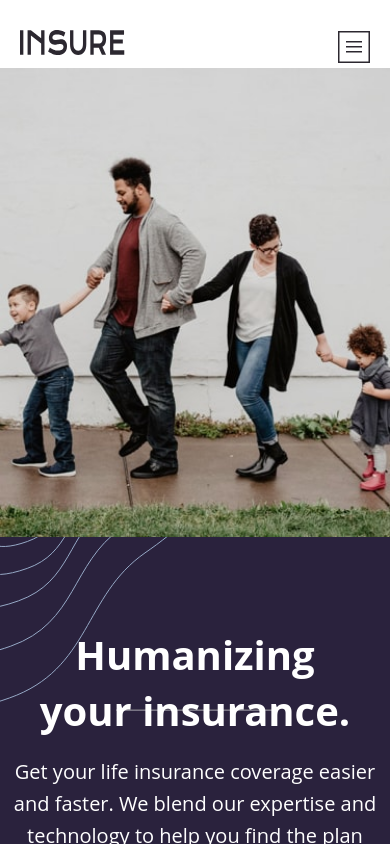
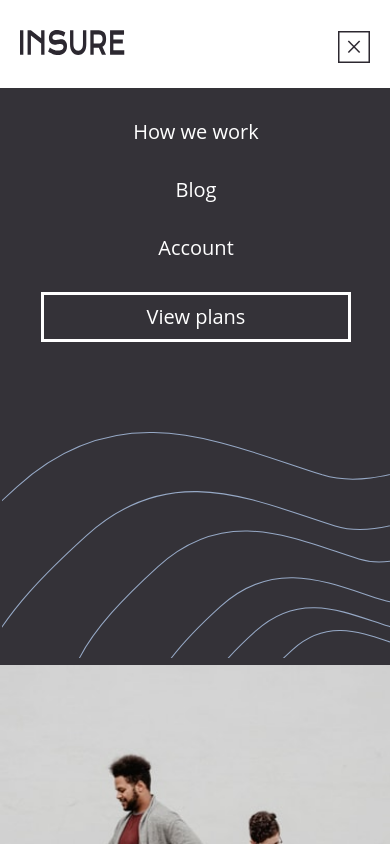
Before and after one commit to ZaynMuhammad/insure_landing_page, a website: page index.html in a window 390 px wide. Both pictures are taken after a click on the button 361 px from the left and 49 px from the top of the page. Shown: the top 844 px of the page. Drawn offline with Linux system fonts and the light colour scheme.

Commit message:
Added image as a list item to fit html guidelines, fixed javascript import issue, fixed view-button breaking at desktop breakpoints

```diff
--- a/index.html
+++ b/index.html
@@ -19,14 +19,14 @@
 
   <header class="header-nav">
     <nav class="nav container header-font">
-      <img class="company-logo" src="images/logo.svg" alt="company logo" />
+      <img class="company-logo" onclick="test()" src="images/logo.svg" alt="company logo" />
       <button class="dropbtn" onclick="toggleDropdown()"><img class="nav-icon" src="images/icon-hamburger.svg" alt="hamburger icon"/></button>
       <ul id="nav-list" class="show-list header-content">
         <li><a href="#">How we work</a></li>
         <li><a href="#">Blog</a></li>
         <li><a href="#">Account</a></li>
         <li><a id="view-plans-nav-desktop" class="view-plans-nav" href="#">View plans</a></li>
-        <img class="nav-background" src="images/bg-pattern-mobile-nav.svg" alt="nav pattern" />
+        <li><img class="nav-background" src="images/bg-pattern-mobile-nav.svg" alt="nav pattern" /></li>
       </ul>
     </nav>
   </header>
@@ -170,6 +170,7 @@
       Coded by <a href="github.com/zaynmuhammad">Zayn Muhammad</a>.
     </div>
   </footer
-  <script src="javascript/main.js"></script>
+  <script type="text/javascript" src="javascript/main.js"></script>
+  <script type="text/javascript" src="javascript/main.js"></script>
 </body>
 </html>
--- a/sass-boilerplate/stylesheets/layout/_header.scss
+++ b/sass-boilerplate/stylesheets/layout/_header.scss
@@ -44,6 +44,10 @@ header {
             }
         }
     }
+
+    li:last-child {
+        margin-bottom: 0;
+    }
 }
 
 .show-list {
@@ -51,9 +55,9 @@ header {
 }
 
 .nav-background {
-    margin-top: 50px;
+    margin-top: 3em;
     width: 100%;
-
+    align-self: flex-end;
 }
 
 .view-plans-nav {
--- a/sass-boilerplate/stylesheets/layout/_main-content.scss
+++ b/sass-boilerplate/stylesheets/layout/_main-content.scss
@@ -16,7 +16,7 @@ h1, h2, p {
 
 .container {
     width: 100%;
-    max-width: 700px;
+    max-width: 1025px;
     margin: 0 auto;
     padding: 0;
 }
@@ -96,6 +96,10 @@ hr {
     opacity: 0.4;
 }
 
+.horizontal-line-intro {
+    display: none;
+}
+
 .icons {
     display: block;
     margin: 0 auto;
--- a/sass-boilerplate/stylesheets/layout/_main-content_desktop.scss
+++ b/sass-boilerplate/stylesheets/layout/_main-content_desktop.scss
@@ -81,8 +81,9 @@
         background-color: white;
     }
 
-    @media screen and (max-width: 1230px) {
-        grid-column: 1/3;
+    @media screen and (max-width: 1403px) {
+        grid-column: 1/4;
+        grid-row: 10;
         margin-left: 5em
     }
 
```
Also changed, not shown: css/main.css.
